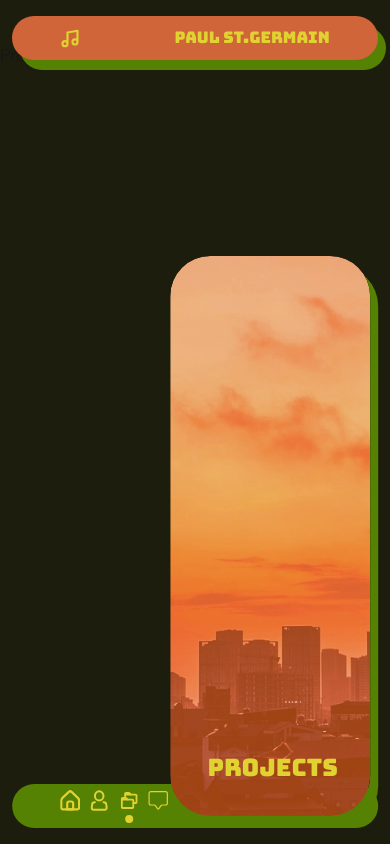
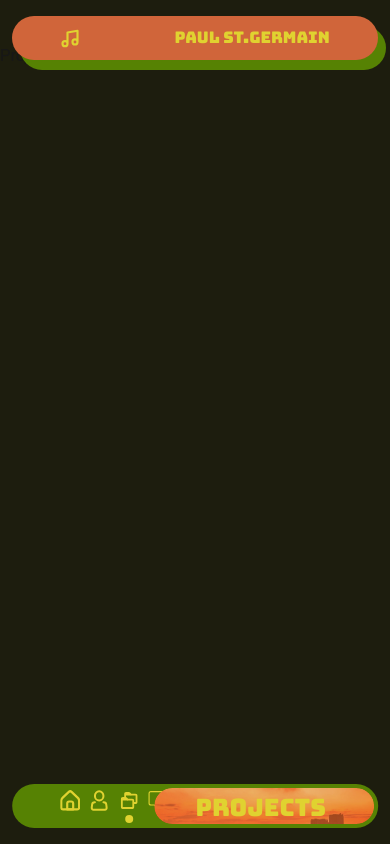
Before and after one commit to paulstgermain/portfolio, a Next.js app: page /projects in a window 390 px wide. Built offline with nearby package versions, Linux system fonts and the light colour scheme.

Commit message:
adjust projects page key image for mobile

```diff
--- a/src/components/NavImage.tsx
+++ b/src/components/NavImage.tsx
@@ -21,7 +21,7 @@ const imageSettingsByPathname: Record<string, ImageSettings> = {
     src: "/imgs/trees.webp",
     alt: "About page image",
     className: `
-      w-58 h-9
+      w-55 h-9
       sm:w-85 sm:h-14
       md:w-90 md:h-60
       lg:w-135 lg:h-90
@@ -49,14 +49,14 @@ const imageSettingsByPathname: Record<string, ImageSettings> = {
     src: "/imgs/buildings.webp",
     alt: "Projects page image",
     className: `
-      w-50 h-140
+      w-55 h-9
       sm:w-50 sm:h-140
       md:w-60 md:h-150
       lg:w-75 lg:h-165
     `,
     text: "Projects",
     textClasses: `
-      bottom-8 right-8
+      bottom-0 right-12
       sm:bottom-8 sm:right-4
       md:bottom-8 md:right-6
       lg:bottom-8 lg:right-12
@@ -66,12 +66,12 @@ const imageSettingsByPathname: Record<string, ImageSettings> = {
     `,
     position: `
       absolute
-      bottom-3 right-2
+      bottom-1 right-1
       sm:bottom-4 sm:right-2
       md:bottom-5 md:right-2
       lg:bottom-8 lg:right-2
     `,
-    shadow: "shadow-projectsnav-alt shadow-[8px_10px_0_0]"
+    shadow: "sm:shadow-projectsnav-alt sm:shadow-[8px_10px_0_0]"
   },
   "/blog": {
     src: "/imgs/paper.webp",
```
